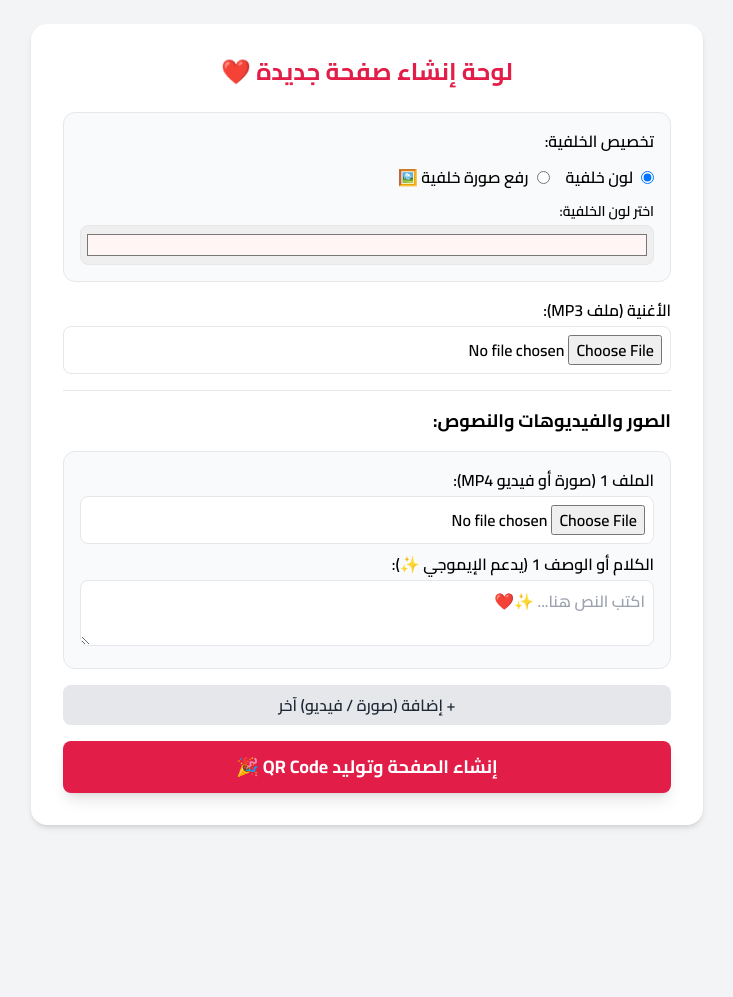
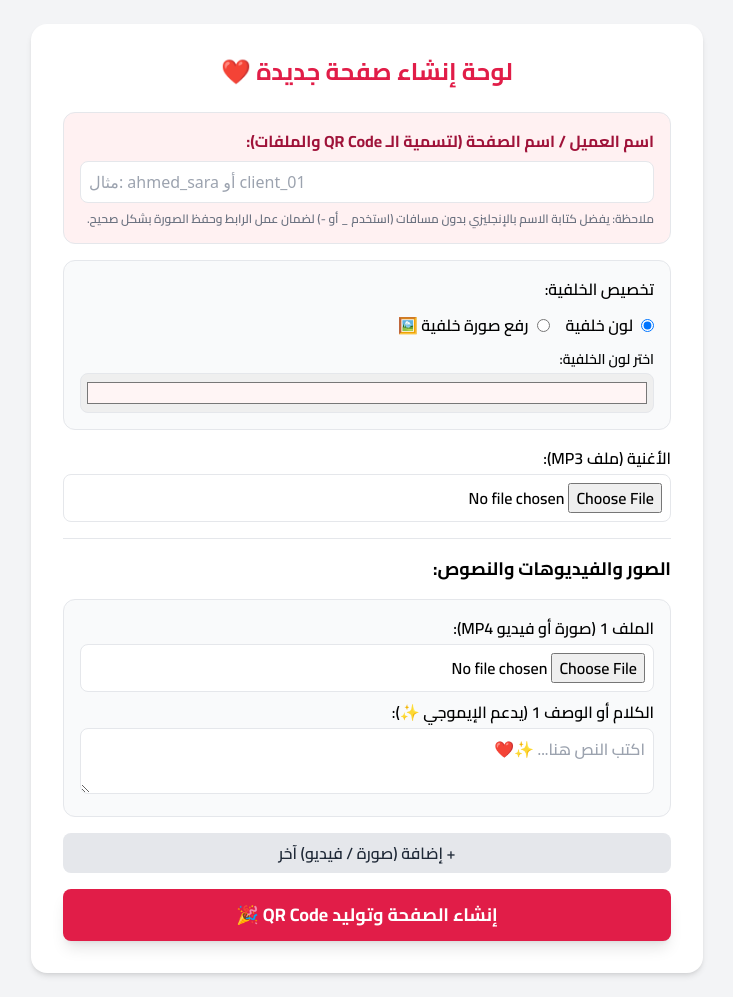
Before and after one commit to abdelrhman-crypto/qr-couples, a Flask app: page / in a window 1280 px wide. Shown: the whole page, without its empty margins (273-1006 px from the left). Before the commit the page ends 828 px from the top, so only its background shows below. Run offline with Flask 3, Linux system fonts and the light colour scheme; some libraries are stand-ins or nearby versions.

Commit message:
Add custom page_id for QR naming

```diff
--- a/app.py
+++ b/app.py
@@ -1,6 +1,7 @@
 import os
 import uuid
 import json
+import re
 from flask import Flask, render_template, request, redirect, url_for
 import qrcode
 
@@ -23,13 +24,25 @@ def save_db(data):
     with open(DB_FILE, 'w', encoding='utf-8') as f:
         json.dump(data, f, ensure_ascii=False, indent=4)
 
+def sanitize_filename(name):
+    # تنظيف الاسم المخصص من المسافات والرموز غير المسموحة
+    name = name.strip().replace(' ', '_')
+    name = re.sub(r'[^\w\-]', '', name)
+    return name if name else str(uuid.uuid4())[:8]
+
 @app.route('/')
 def admin_panel():
     return render_template('admin.html')
 
 @app.route('/create', methods=['POST'])
 def create_memory():
-    page_id = str(uuid.uuid4())[:8]
+    # استقبال اسم العميل / اسم الصفحة المخصص
+    custom_name = request.form.get('custom_name', '').strip()
+
+    if custom_name:
+        page_id = sanitize_filename(custom_name)
+    else:
+        page_id = str(uuid.uuid4())[:8]
 
     bg_type = request.form.get('bg_type', 'color')
     bg_color = request.form.get('bg_color', '#fff5f5')
@@ -70,9 +83,10 @@ def create_memory():
                 "text": text
             })
 
-    # تحميل قاعدة البيانات والحفظ فيها بشكل دائم
+    # حفظ الصفحة في قاعدة البيانات
     db = load_db()
     db[page_id] = {
+        "custom_name": custom_name,
         "bg_type": bg_type,
         "bg_color": bg_color,
         "bg_image_url": bg_image_url,
@@ -88,9 +102,11 @@ def create_memory():
 def show_result(page_id):
     return f'''
     <div style="text-align:center; font-family:sans-serif; padding:50px;">
-        <h2>✅ تم إنشاء الصفحة بنجاح!</h2>
+        <h2>✅ تم إنشاء الصفحة وتسمية الـ QR بنجاح!</h2>
+        <p><b>معرف الصفحة / اسم الصورة:</b> <code>{page_id}</code></p>
         <p><b>رابط الصفحة:</b> <a href="/p/{page_id}" target="_blank">اضغط هنا لمعاينة الصفحة</a></p>
         <img src="/static/qrcodes/{page_id}.png" style="width:200px; border:1px solid #ccc; padding:10px;"><br><br>
+        <p><small>مسار صورة الـ QR المسجلة: <code>static/qrcodes/{page_id}.png</code></small></p><br>
         <a href="/">+ إنشاء صفحة عميل جديد</a>
     </div>
     '''
@@ -110,6 +126,7 @@ def generate_qr(page_id):
     qr.add_data(target_url)
     qr.make(fit=True)
     img = qr.make_image(fill_color="black", back_color="white")
+    # حفظ صورة الـ QR باسم العميل المخصص
     img.save(os.path.join(app.config['QR_FOLDER'], f"{page_id}.png"))
 
 if __name__ == '__main__':
--- a/templates/admin.html
+++ b/templates/admin.html
@@ -11,6 +11,13 @@
         <h1 class="text-2xl font-bold text-center mb-6 text-rose-600">لوحة إنشاء صفحة جديدة ❤️</h1>
 
         <form action="/create" method="POST" enctype="multipart/form-data" class="space-y-4">
+
+            <!-- اسم العميل / اسم ملف الـ QR Code -->
+            <div class="border p-4 rounded-xl bg-rose-50 space-y-2">
+                <label class="block font-bold text-rose-800">اسم العميل / اسم الصفحة (لتسمية الـ QR Code والملفات):</label>
+                <input type="text" name="custom_name" placeholder="مثال: ahmed_sara أو client_01" required class="w-full border p-2 rounded-lg bg-white font-sans text-left" dir="ltr">
+                <p class="text-xs text-gray-500">ملاحظة: يفضل كتابة الاسم بالإنجليزي بدون مسافات (استخدم _ أو -) لضمان عمل الرابط وحفظ الصورة بشكل صحيح.</p>
+            </div>
 
             <!-- إعدادات الخلفية -->
             <div class="border p-4 rounded-xl bg-gray-50 space-y-3">
```
Also changed, not shown: database.json (added, +16 -0 lines), static/qrcodes/ahmed_sara.png (added), static/uploads/ahmed_sara_0_💍🤍.jpg (added), 1 other file.
